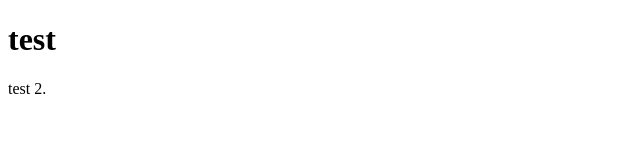
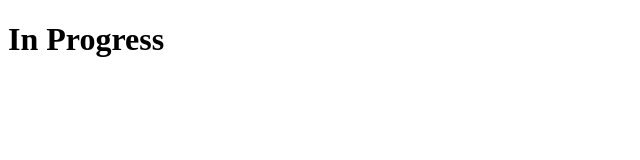
Before and after one commit to skibidienjoyer1522/skibidienjoyer1522.github.io, a plain HTML site: page index.html in a window 1280 px wide. Shown: the whole page, without its empty margins (0-640 px from the left). Drawn offline with Linux system fonts and the light colour scheme.

Commit message:
Update title and heading in index.html

```diff
--- a/index.html
+++ b/index.html
@@ -1,10 +1,9 @@
 <!DOCTYPE html>
 <html>
 <head>
-  <title>Name</title>
+  <title>Site</title>
 </head>
 <body>
-  <h1>test </h1>
-  <p>test 2.</p>
+  <h1>In Progress</h1>
 </body>
 </html>
```
